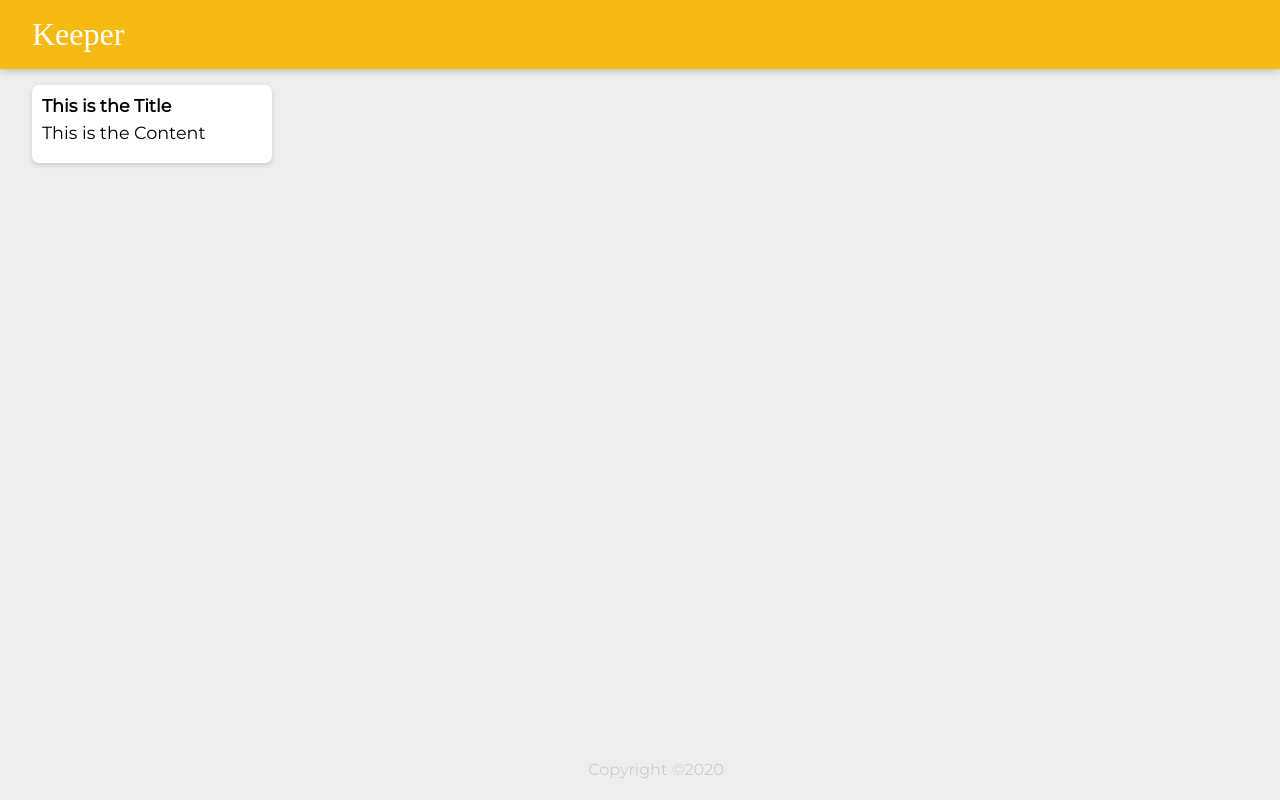
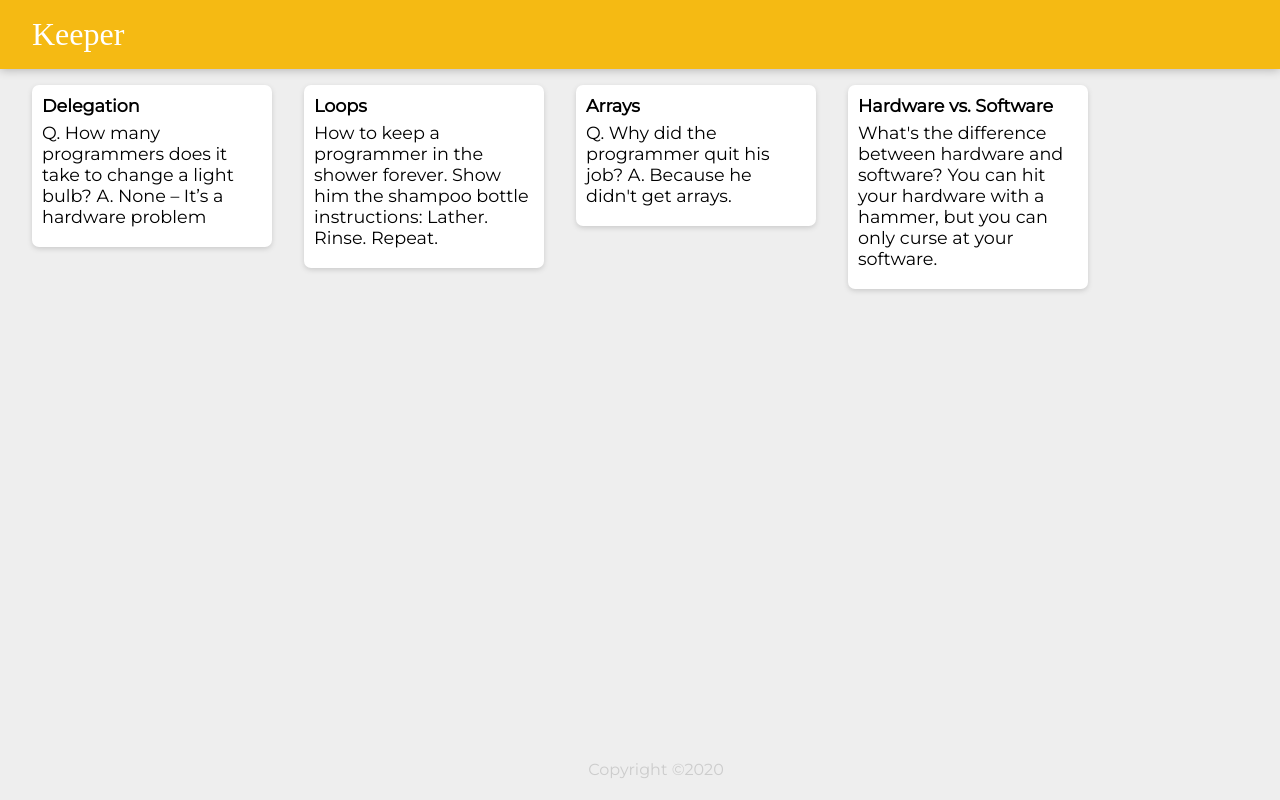
Before and after one commit to uchchhwash/keeper-app-react, a React (Create React App) app: page / in a window 1280 px wide. Built offline with nearby package versions, Linux system fonts and the light colour scheme; a web font is replaced by a local one.

Commit message:
dynamic load all cards

```diff
--- a/src/components/App.jsx
+++ b/src/components/App.jsx
@@ -2,11 +2,15 @@
 import Header from "./Header";
 import Footer from "./Footer";
 import Note from "./Note";
-
+import sampleNotes from "../sampleNotes"
 function App(){
     return (<div>
         <Header/>
-        <Note/>
+        {sampleNotes.map(note => (<Note
+        key={note.key}
+        title={note.title}
+        content={note.content}
+        />))}
         <Footer/>
     </div>);
 }
--- a/src/components/Note.jsx
+++ b/src/components/Note.jsx
@@ -1,9 +1,11 @@
 import React from "react";
-function Note(){
+import { isPropertySignature } from "typescript";
+import notes from "../sampleNotes";
+function Note(props){
     return (
         <div className="note">
-            <h1>This is the Title</h1>
-            <p>This is the Content</p>
+            <h1>{props.title}</h1>
+            <p>{props.content}</p>
         </div>
     )
 }
--- /dev/null
+++ b/src/sampleNotes.js
@@ -0,0 +1,23 @@
+const notes = [{
+        key: 1,
+        title: "Delegation",
+        content: "Q. How many programmers does it take to change a light bulb? A. None – It’s a hardware problem"
+    },
+    {
+        key: 2,
+        title: "Loops",
+        content: "How to keep a programmer in the shower forever. Show him the shampoo bottle instructions: Lather. Rinse. Repeat."
+    },
+    {
+        key: 3,
+        title: "Arrays",
+        content: "Q. Why did the programmer quit his job? A. Because he didn't get arrays."
+    },
+    {
+        key: 4,
+        title: "Hardware vs. Software",
+        content: "What's the difference between hardware and software? You can hit your hardware with a hammer, but you can only curse at your software."
+    }
+];
+
+export default notes;
```
